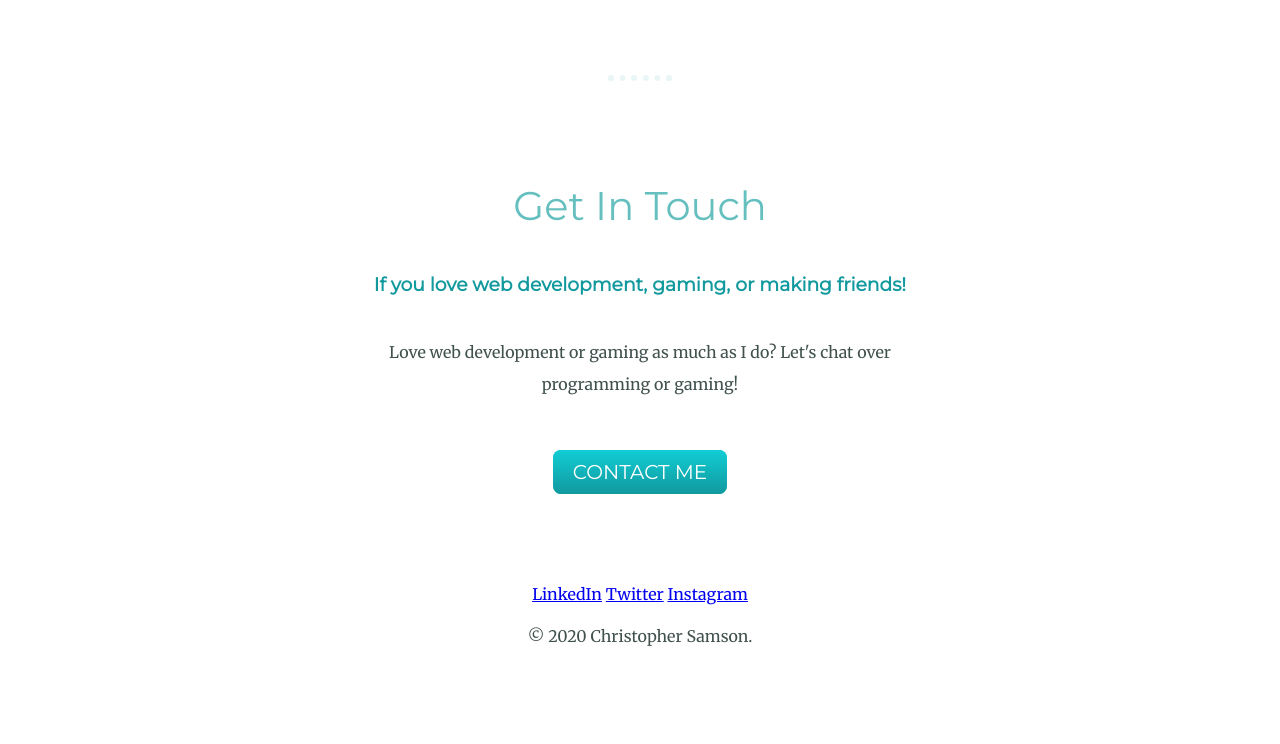
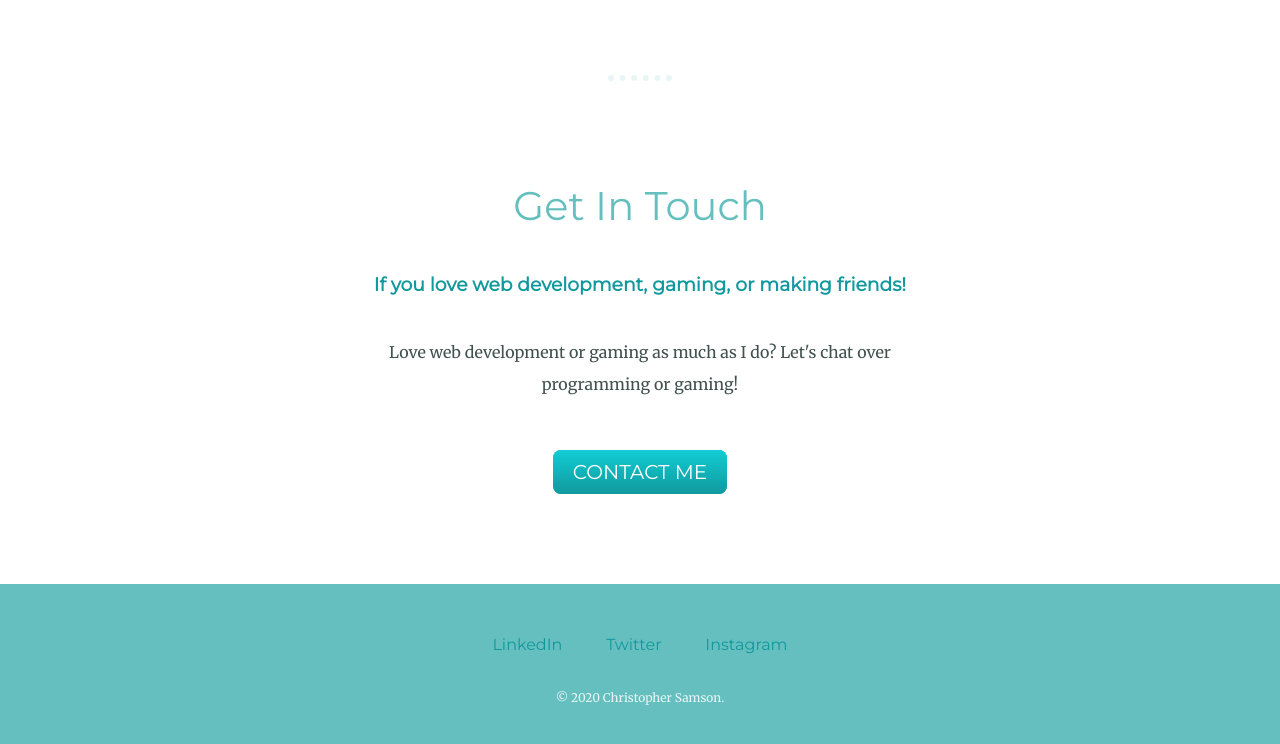
Before and after one commit to madmanchris9/Me, a plain HTML site: page index.html in a window 1280 px wide. Shown: the part 1938-2682 px from the top of the page. Before the commit the page ends 2606 px from the top, so only its background shows below. Drawn offline with Linux system fonts and the light colour scheme.

Commit message:
Add files via upload

```diff
--- a/css/styles.css
+++ b/css/styles.css
@@ -37,6 +37,17 @@ hr {
   margin: 100px auto;
 }
 
+a {
+color: #11999E;
+font-family: 'Montserrat', sans-serif;
+margin: 10px 20px;
+text-decoration: none;
+}
+
+a:hover {
+  color: #EAF6F6;
+}
+
 /*div {
   background-color: #f1f6f9;
 } */
@@ -52,7 +63,8 @@ hr {
 }
 
 .bottom-container {
-
+  background-color: #66BFBF;
+  padding: 50px 0 20px;
 }
 
 .skill-row {
@@ -99,6 +111,12 @@ hr {
   margin: 40px auto 60px;
 }
 
+.copyright {
+  color: #EAF6F6;
+  font-size: 0.75rem;
+  padding: 20px 0;
+}
+
 .btn {
   background: #11cdd4;
   background-image: -webkit-linear-gradient(top, #11cdd4, #11999E);
--- a/index.html
+++ b/index.html
@@ -50,7 +50,7 @@
   <a class="footer-link" href="https://www.linkedin.com/in/christopher-samson-b2248b1ab/" target="_blank">LinkedIn</a>
   <a class="footer-link" href="https://twitter.com/chrissmson416" target="_blank">Twitter</a>
   <a class="footer-link" href="https://www.instagram.com/chrisjsamson/" target="_blank">Instagram</a>
-  <p>© 2020 Christopher Samson.</p>
+  <p class="copyright">© 2020 Christopher Samson.</p>
 </div>
 
 
```
